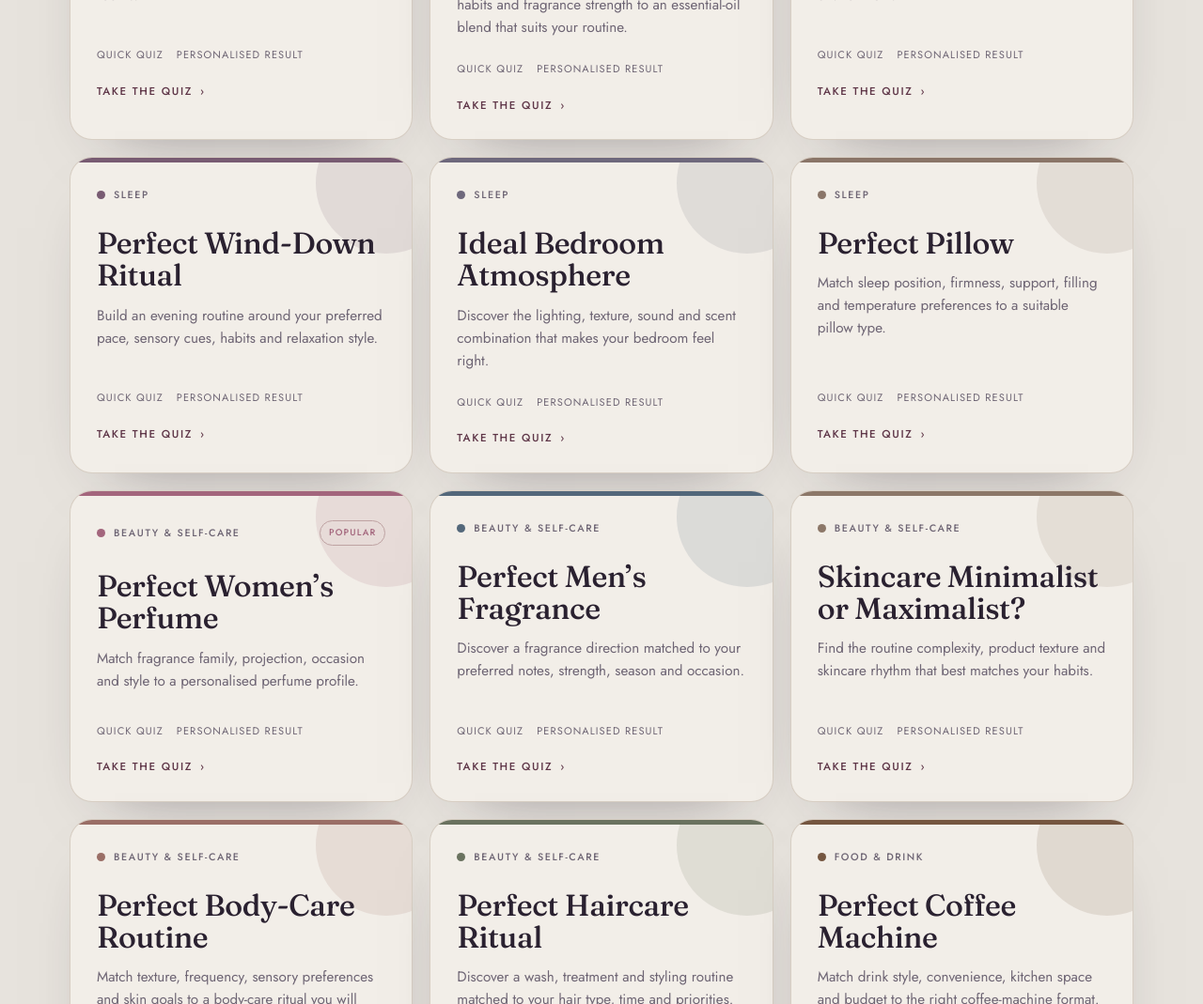
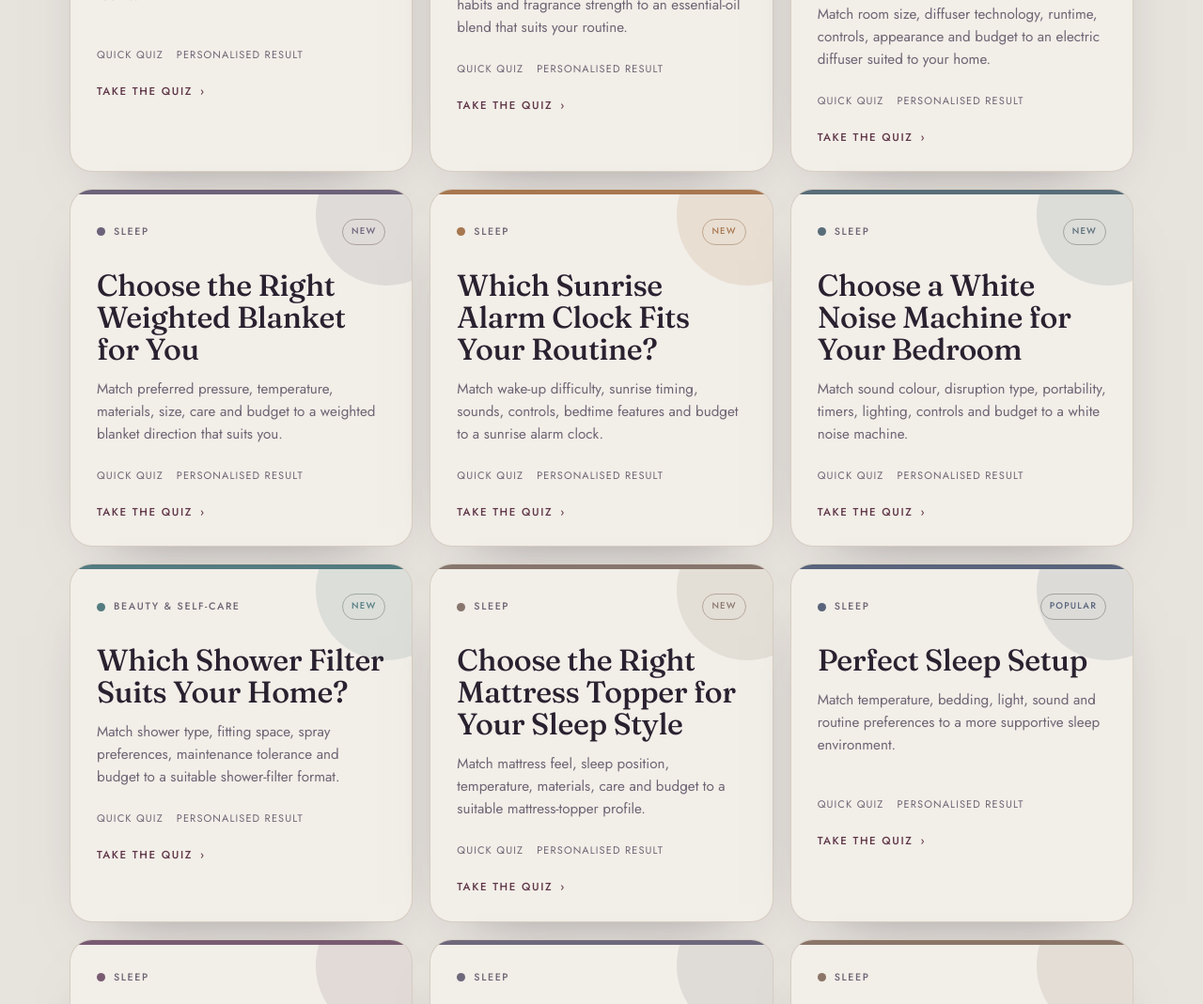
Before and after one commit to loveyoursenses/loveyoursenses, a website: page index.html in a window 1280 px wide. Shown: the part 1731-2800 px from the top of the page at 94% size. Drawn offline with Linux system fonts and the light colour scheme.

Commit message:
Add files via upload

```diff
--- a/index.html
+++ b/index.html
@@ -697,7 +697,7 @@
       </div>
 
       <div class="results-bar" aria-live="polite">
-        <span id="resultsText"><strong>20</strong> quizzes available</span>
+        <span id="resultsText"><strong>26</strong> quizzes available</span>
         <span>Personalised results</span>
       </div>
 
@@ -822,6 +822,79 @@ const QUIZZES = [
     badge:"New",
     status:"live",
     searchTerms:"essential oil blend aromatherapy diffuser lavender citrus calm focus sleep wellbeing"
+  },
+
+  {
+    id:"electric-diffuser",
+    title:"Which Electric Diffuser Suits Your Space?",
+    category:"Home Fragrance",
+    categoryKey:"home-fragrance",
+    description:"Match room size, diffuser technology, runtime, controls, appearance and budget to an electric diffuser suited to your home.",
+    href:"/electric-diffuser-quiz/",
+    accent:"#65756B",
+    badge:"New",
+    status:"live",
+    searchTerms:"electric diffuser ultrasonic waterless atomiser aroma room mist essential oils"
+  },
+  {
+    id:"weighted-blanket",
+    title:"Choose the Right Weighted Blanket for You",
+    category:"Sleep",
+    categoryKey:"sleep",
+    description:"Match preferred pressure, temperature, materials, size, care and budget to a weighted blanket direction that suits you.",
+    href:"/weighted-blanket-quiz/",
+    accent:"#6C627A",
+    badge:"New",
+    status:"live",
+    searchTerms:"weighted blanket pressure calming cooling warm sleep sensory"
+  },
+  {
+    id:"sunrise-alarm-clock",
+    title:"Which Sunrise Alarm Clock Fits Your Routine?",
+    category:"Sleep",
+    categoryKey:"sleep",
+    description:"Match wake-up difficulty, sunrise timing, sounds, controls, bedtime features and budget to a sunrise alarm clock.",
+    href:"/sunrise-alarm-clock-quiz/",
+    accent:"#A7774F",
+    badge:"New",
+    status:"live",
+    searchTerms:"sunrise alarm clock wake light morning routine sleep sounds bedside"
+  },
+  {
+    id:"white-noise-machine",
+    title:"Choose a White Noise Machine for Your Bedroom",
+    category:"Sleep",
+    categoryKey:"sleep",
+    description:"Match sound colour, disruption type, portability, timers, lighting, controls and budget to a white noise machine.",
+    href:"/white-noise-machine-quiz/",
+    accent:"#586D79",
+    badge:"New",
+    status:"live",
+    searchTerms:"white noise machine sound sleep bedroom travel pink brown fan nature"
+  },
+  {
+    id:"shower-filter",
+    title:"Which Shower Filter Suits Your Home?",
+    category:"Beauty & Self-Care",
+    categoryKey:"beauty",
+    description:"Match shower type, fitting space, spray preferences, maintenance tolerance and budget to a suitable shower-filter format.",
+    href:"/shower-filter-quiz/",
+    accent:"#537B80",
+    badge:"New",
+    status:"live",
+    searchTerms:"shower filter water hair skin handheld inline rainfall bathroom"
+  },
+  {
+    id:"mattress-topper",
+    title:"Choose the Right Mattress Topper for Your Sleep Style",
+    category:"Sleep",
+    categoryKey:"sleep",
+    description:"Match mattress feel, sleep position, temperature, materials, care and budget to a suitable mattress-topper profile.",
+    href:"/mattress-topper-quiz/",
+    accent:"#87766D",
+    badge:"New",
+    status:"live",
+    searchTerms:"mattress topper memory foam wool cooling support soft firm sleep"
   },
   {
     id:"perfect-sleep",
```
Also changed, not shown: sitemap.xml (+18 -0 lines).
